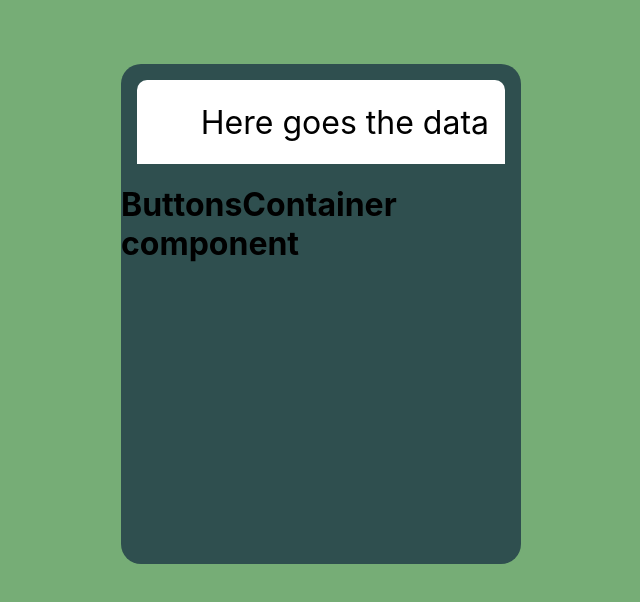
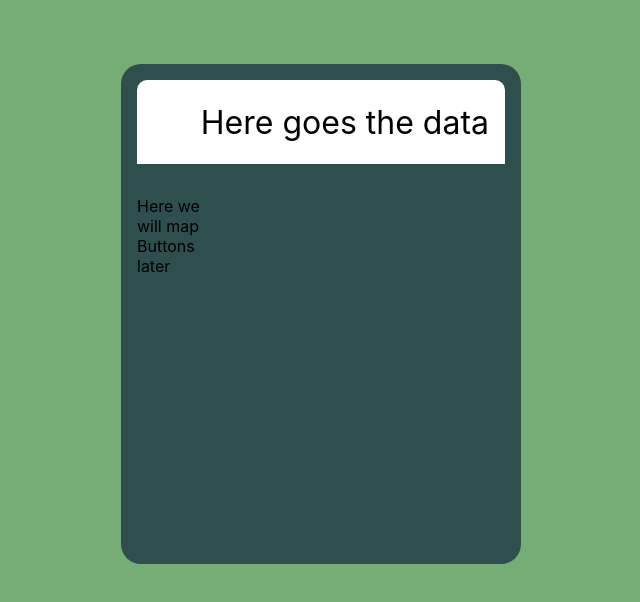
Before and after one commit to chris-mbg/calculator-react, a React (Create React App) app: page / in a window 1280 px wide. Shown: the top 602 px of the page, without its empty margins (319-959 px from the left). Built offline with nearby package versions, Linux system fonts and the light colour scheme.

Commit message:
Connected ButtonsContainer to Calculator

```diff
--- a/src/components/Calculator.js
+++ b/src/components/Calculator.js
@@ -1,11 +1,12 @@
 import { calculator } from '../css/Calculator.module.css'
+import ButtonsContainer from './ButtonsContainer';
 import Display from './Display';
 
 const Calculator = () => {
   return (
     <div className={calculator}>
       <Display />
-      <h1>ButtonsContainer component</h1>
+      <ButtonsContainer />
     </div>
   );
 }
```
